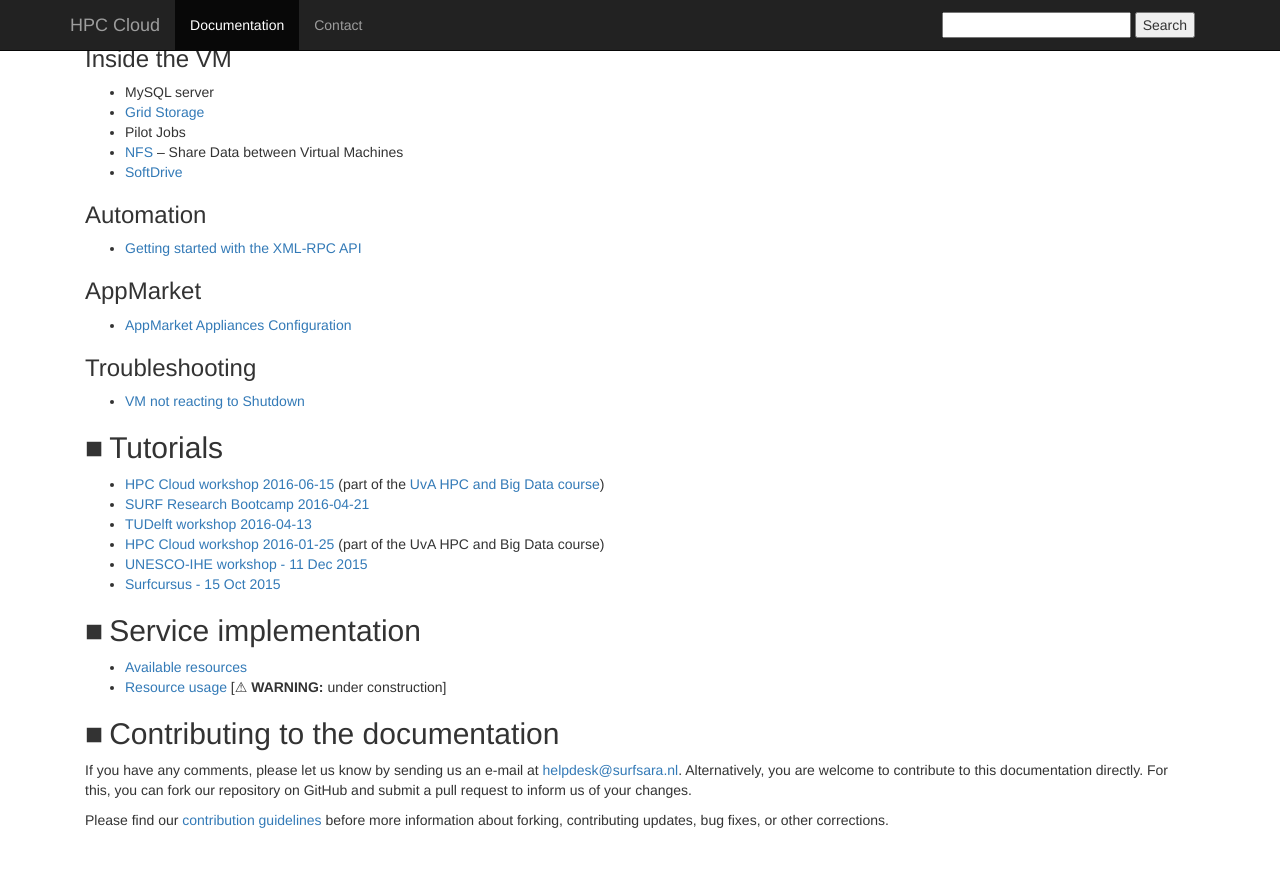
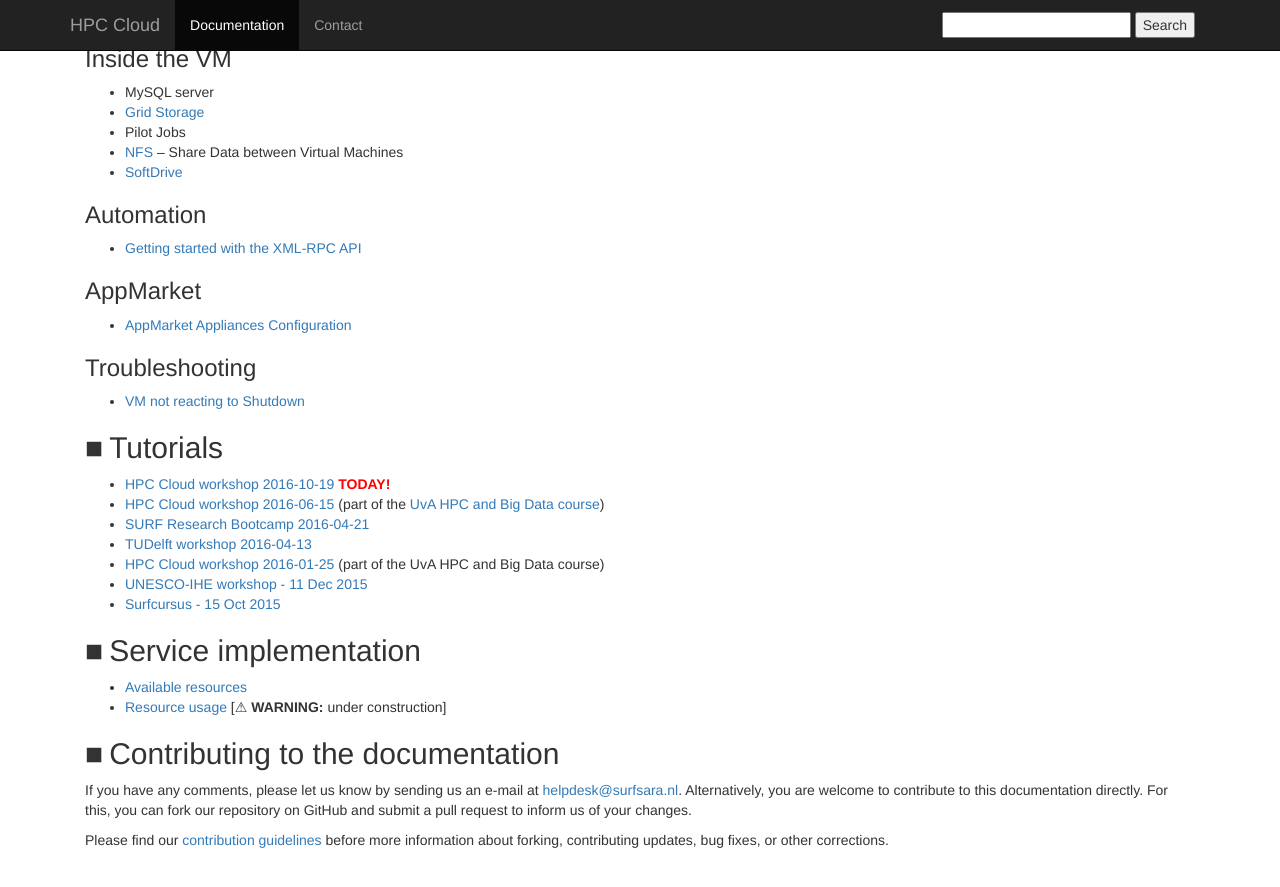
Before and after one commit to sara-nl/clouddocs, a Jekyll site: the page built from index.markdown, in a window 1280 px wide and 900 px high, scrolled down 1535 px. Shown: the top 887 px of the window. Built offline with Jekyll 4.4.1, drawn with Linux system fonts in a browser that asks for light colours; nearby versions of some CDN libraries.

Commit message:
Link to course today

```diff
--- a/index.markdown
+++ b/index.markdown
@@ -85,6 +85,7 @@
 * [VM not reacting to Shutdown](vm-not-reacting-to-shutdown)
 
 ## Tutorials
+* [HPC Cloud workshop 2016-10-19](VU-20161019/index) <b style="color:red;">TODAY!</b>
 * [HPC Cloud workshop 2016-06-15](UvA-course-20160615/index) (part of the [UvA HPC and Big Data course](http://hpc.uva.nl))
 * [SURF Research Bootcamp 2016-04-21](bootcamp-20160421/index)
 * [TUDelft workshop 2016-04-13](TUDelftcourse-20160413/index)
```
